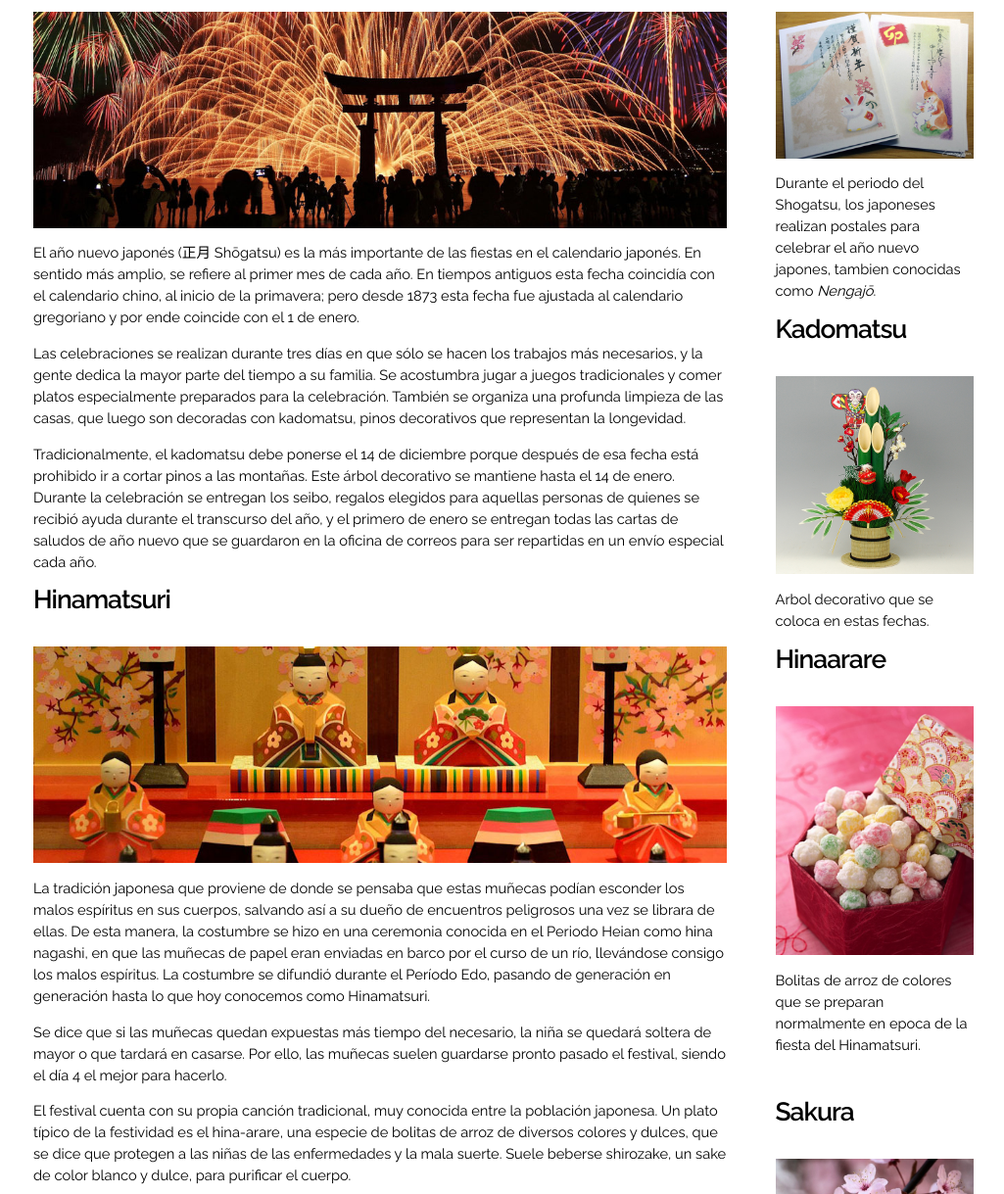
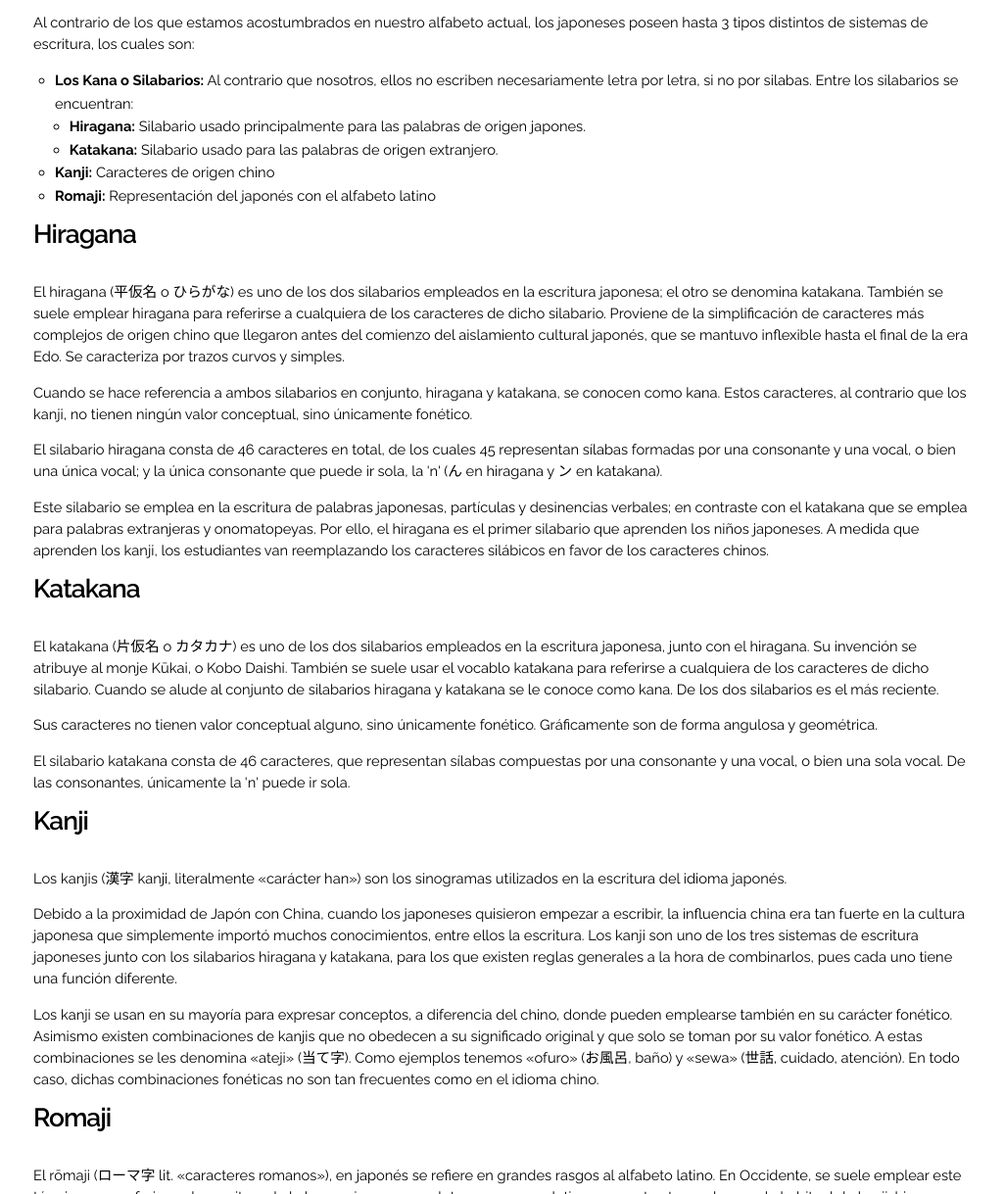
Before and after one commit to Alexlp1092/LM1718, a plain HTML site: page escritura.html in a window 1280 px wide. Shown: the part 504-1723 px from the top of the page at 98% size, without its empty margins (126-1151 px from the left). Drawn offline with nearby package versions, Linux system fonts and the light colour scheme.

Commit message:
Update escritura.html

```diff
--- a/escritura.html
+++ b/escritura.html
@@ -51,67 +51,63 @@
 		<div id="featured">
 			<div class="container">
 				<div class="row">
-					<div class="9u">
+					<div>
 						<section>
 							<header>
-								<h2>Shogatsu</h2>
+								<h2>Escritura</h2>
 							</header>
-							<a href="#" class="image full"><img src="images/rsz_hanabi_1st.jpg" alt=""></a>
-							<p>El año nuevo japonés (正月 Shōgatsu) es la más importante de las fiestas en el calendario japonés. En sentido más amplio, se refiere al primer mes de cada año. En tiempos antiguos esta fecha coincidía con el calendario chino, al inicio de la primavera; pero desde 1873 esta fecha fue ajustada al calendario gregoriano y por ende coincide con el 1 de enero.</p>
-							<p>Las celebraciones se realizan durante tres días en que sólo se hacen los trabajos más necesarios, y la gente dedica la mayor parte del tiempo a su familia. Se acostumbra jugar a juegos tradicionales y comer platos especialmente preparados para la celebración. También se organiza una profunda limpieza de las casas, que luego son decoradas con kadomatsu, pinos decorativos que representan la longevidad.</p>
-							<p>Tradicionalmente, el kadomatsu debe ponerse el 14 de diciembre porque después de esa fecha está prohibido ir a cortar pinos a las montañas. Este árbol decorativo se mantiene hasta el 14 de enero.
-							Durante la celebración se entregan los seibo, regalos elegidos para aquellas personas de quienes se recibió ayuda durante el transcurso del año, y el primero de enero se entregan todas las cartas de saludos de año nuevo que se guardaron en la oficina de correos para ser repartidas en un envío especial cada año.</p>
+							<p>Al contrario de los que estamos acostumbrados en nuestro alfabeto actual, los japoneses poseen hasta 3 tipos distintos de sistemas de escritura, los cuales son:</p>
+							<ul style="list-style-type:circle" >
+								<li style='margin-left: 1.5em'><strong>Los Kana o Silabarios:</strong> Al contrario que nosotros, ellos no escriben necesariamente letra por letra, si no por silabas. Entre los silabarios se encuentran:</li>
+								<ul style="list-style-type:circle">
+									<li style='margin-left: 2.5em'><strong>Hiragana:</strong> Silabario usado principalmente para las palabras de origen japones.</li>
+									<li style='margin-left: 2.5em'><strong>Katakana:</strong> Silabario usado para las palabras de origen extranjero.</li>
+								</ul>
+								<li style='margin-left: 1.5em'><strong>Kanji:</strong> Caracteres de origen chino</li>
+								<li style='margin-left: 1.5em'><strong>Romaji:</strong> Representación del japonés con el alfabeto latino</li>
+							</ul>
+							<br>
 						</section>
 						<section>
 							<header>
-								<h2>Hinamatsuri</h2>
+								<h2>Hiragana</h2>
 							</header>
-							<a href="#" class="image full"><img src="images/hinamatsurirsz.jpg" alt=""></a>
-							<p>La tradición japonesa que proviene de donde se pensaba que estas muñecas podían esconder los malos espíritus en sus cuerpos, salvando así a su dueño de encuentros peligrosos una vez se librara de ellas. De esta manera, la costumbre se hizo en una ceremonia conocida en el Periodo Heian como hina nagashi, en que las muñecas de papel eran enviadas en barco por el curso de un río, llevándose consigo los malos espíritus. La costumbre se difundió durante el Período Edo, pasando de generación en generación hasta lo que hoy conocemos como Hinamatsuri.</p>
-							<p>Se dice que si las muñecas quedan expuestas más tiempo del necesario, la niña se quedará soltera de mayor o que tardará en casarse. Por ello, las muñecas suelen guardarse pronto pasado el festival, siendo el día 4 el mejor para hacerlo.</p>
-							<p>El festival cuenta con su propia canción tradicional, muy conocida entre la población japonesa. Un plato típico de la festividad es el hina-arare, una especie de bolitas de arroz de diversos colores y dulces, que se dice que protegen a las niñas de las enfermedades y la mala suerte. Suele beberse shirozake, un sake de color blanco y dulce, para purificar el cuerpo.</p>
+							<p>El hiragana (平仮名 o ひらがな) es uno de los dos silabarios empleados en la escritura japonesa; el otro se denomina katakana. También se suele emplear hiragana para referirse a cualquiera de los caracteres de dicho silabario. Proviene de la simplificación de caracteres más complejos de origen chino que llegaron antes del comienzo del aislamiento cultural japonés, que se mantuvo inflexible hasta el final de la era Edo. Se caracteriza por trazos curvos y simples.</p>
+
+							<p>Cuando se hace referencia a ambos silabarios en conjunto, hiragana y katakana, se conocen como kana. Estos caracteres, al contrario que los kanji, no tienen ningún valor conceptual, sino únicamente fonético.</p>
+
+							<p>El silabario hiragana consta de 46 caracteres en total, de los cuales 45 representan sílabas formadas por una consonante y una vocal, o bien una única vocal; y la única consonante que puede ir sola, la 'n' (ん en hiragana y ン en katakana).</p>
+
+							<p>Este silabario se emplea en la escritura de palabras japonesas, partículas y desinencias verbales; en contraste con el katakana que se emplea para palabras extranjeras y onomatopeyas. Por ello, el hiragana es el primer silabario que aprenden los niños japoneses. A medida que aprenden los kanji, los estudiantes van reemplazando los caracteres silábicos en favor de los caracteres chinos.</p>
 						</section>
 						<section>
 							<header>
-								<h2>Hanami</h2>
+								<h2>Katakana</h2>
 							</header>
-							<a href="#" class="image full"><img src="images/hanamirsz.png" alt=""></a>
-							<p>Hanami (花見 lit. "ver flores") es la tradición japonesa de observar la belleza de las flores, pero por lo general se asocia esta palabra al período en que florecen los cerezos y en el que los japoneses acuden en masa a parques y jardines a contemplar sus flores (sakura). De finales de marzo a principios de mayo, los cerezos florecen por todo Japón, de sur a norte acorde a los distintos climas existentes en las diversas regiones. Los primeros cerezos del año florecen en las islas de Okinawa a principios de marzo (la región más meridional) y los últimos en la isla de Hokkaidō aproximadamente la última semana de abril (la región más septentrional).</p>
-							<p>El pronóstico de florecimiento (sakurazensen (桜前線)) es anunciado cada año por la oficina de meteorología. En esta celebración, la gente se dirige a los parques a contemplar los cerezos en flor, y habitualmente realizando un picnic, con la familia o con la empresa (es habitual ver a empleados de empresas guardando los mejores sitios debajo de los cerezos con días de antelación). El hanami continua en la noche y es llamado yozakura (夜桜 cerezos de noche).</p>
-						</section>
-					</div>
-					<div class="3u">
-						<section>
-							<header>
-								<h2>Nengajō</h2>
-							</header>
-							<a class="image full"><img src="images/nengajo.jpg" alt=""></a>
-							<p>Durante el periodo del Shogatsu, los japoneses realizan postales para celebrar el año nuevo japones, tambien conocidas como <i>Nengajō</i>.</p>
+							<p>El katakana (片仮名 o カタカナ) es uno de los dos silabarios empleados en la escritura japonesa, junto con el hiragana. Su invención se atribuye al monje Kūkai, o Kobo Daishi. También se suele usar el vocablo katakana para referirse a cualquiera de los caracteres de dicho silabario. Cuando se alude al conjunto de silabarios hiragana y katakana se le conoce como kana. De los dos silabarios es el más reciente.</p>
+
+							<p>Sus caracteres no tienen valor conceptual alguno, sino únicamente fonético. Gráficamente son de forma angulosa y geométrica.</p>
+
+							<p>El silabario katakana consta de 46 caracteres, que representan sílabas compuestas por una consonante y una vocal, o bien una sola vocal. De las consonantes, únicamente la 'n' puede ir sola.</p>
 						</section>
 						<section>
 							<header>
-								<h2>Kadomatsu</h2>
+								<h2>Kanji</h2>
 							</header>
-							<a class="image full"><img src="images/kadomatsu.jpg" alt=""></a>
-							<p>Arbol decorativo que se coloca en estas fechas.</p>
+							<p>Los kanjis (漢字 kanji, literalmente «carácter han») son los sinogramas utilizados en la escritura del idioma japonés.</p>
+
+							<p>Debido a la proximidad de Japón con China, cuando los japoneses quisieron empezar a escribir, la influencia china era tan fuerte en la cultura japonesa que simplemente importó muchos conocimientos, entre ellos la escritura. Los kanji son uno de los tres sistemas de escritura japoneses junto con los silabarios hiragana y katakana, para los que existen reglas generales a la hora de combinarlos, pues cada uno tiene una función diferente.</p>
+
+							<p>Los kanji se usan en su mayoría para expresar conceptos, a diferencia del chino, donde pueden emplearse también en su carácter fonético. Asimismo existen combinaciones de kanjis que no obedecen a su significado original y que solo se toman por su valor fonético. A estas combinaciones se les denomina «ateji» (当て字). Como ejemplos tenemos «ofuro» (お風呂, baño) y «sewa» (世話, cuidado, atención). En todo caso, dichas combinaciones fonéticas no son tan frecuentes como en el idioma chino.</p>
 						</section>
 						<section>
 							<header>
-								<h2>Hinaarare</h2>
+								<h2>Romaji</h2>
 							</header>
-							<a class="image full"><img src="images/hinaarare.png" alt=""></a>
-							<p>Bolitas de arroz de colores que se preparan normalmente en epoca de la fiesta del Hinamatsuri. </p>
-						</section>
-						<br />
-						<br />
-						<section>
-							<header>
-								<h2>Sakura</h2>
-							</header>
-							<a class="image full"><img src="images/sakura.jpg" alt=""></a>
-							<p>Durante el año los árboles de cerezo permanecen únicamente forrados de hojas, y están desnudos en el invierno, pero hacia el inicio de la primavera florecen, decorando los parques con su apariencia de nubes rosadas. </p>
+							<p>El rōmaji (ローマ字 lit. «caracteres romanos»), en japonés se refiere en grandes rasgos al alfabeto latino. En Occidente, se suele emplear este término para referirse a la escritura de la lengua japonesa en letras romanas o latinas en contraste con la mezcla habitual de kanji, hiragana y katakana. Los kanji son ideogramas, el hiragana y katakana son silabarios, utilizados en el Idioma japonés. Algunos lo escriben Rōmanji, siendo ésta una falta de ortografía bastante común.</p>
 						</section>
 					</div>
+
 				</div>
 			</div>
 		</div>
```
